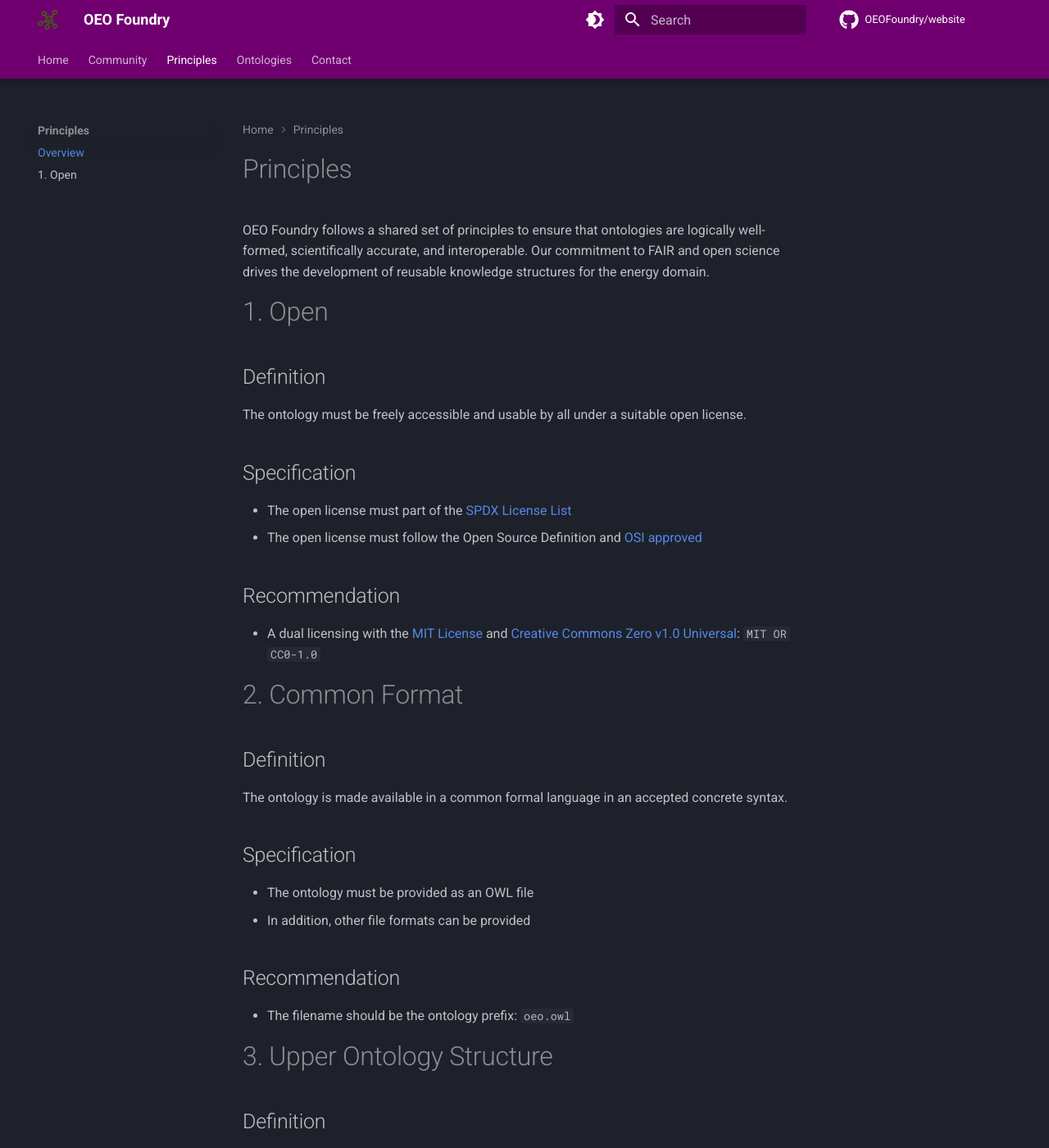
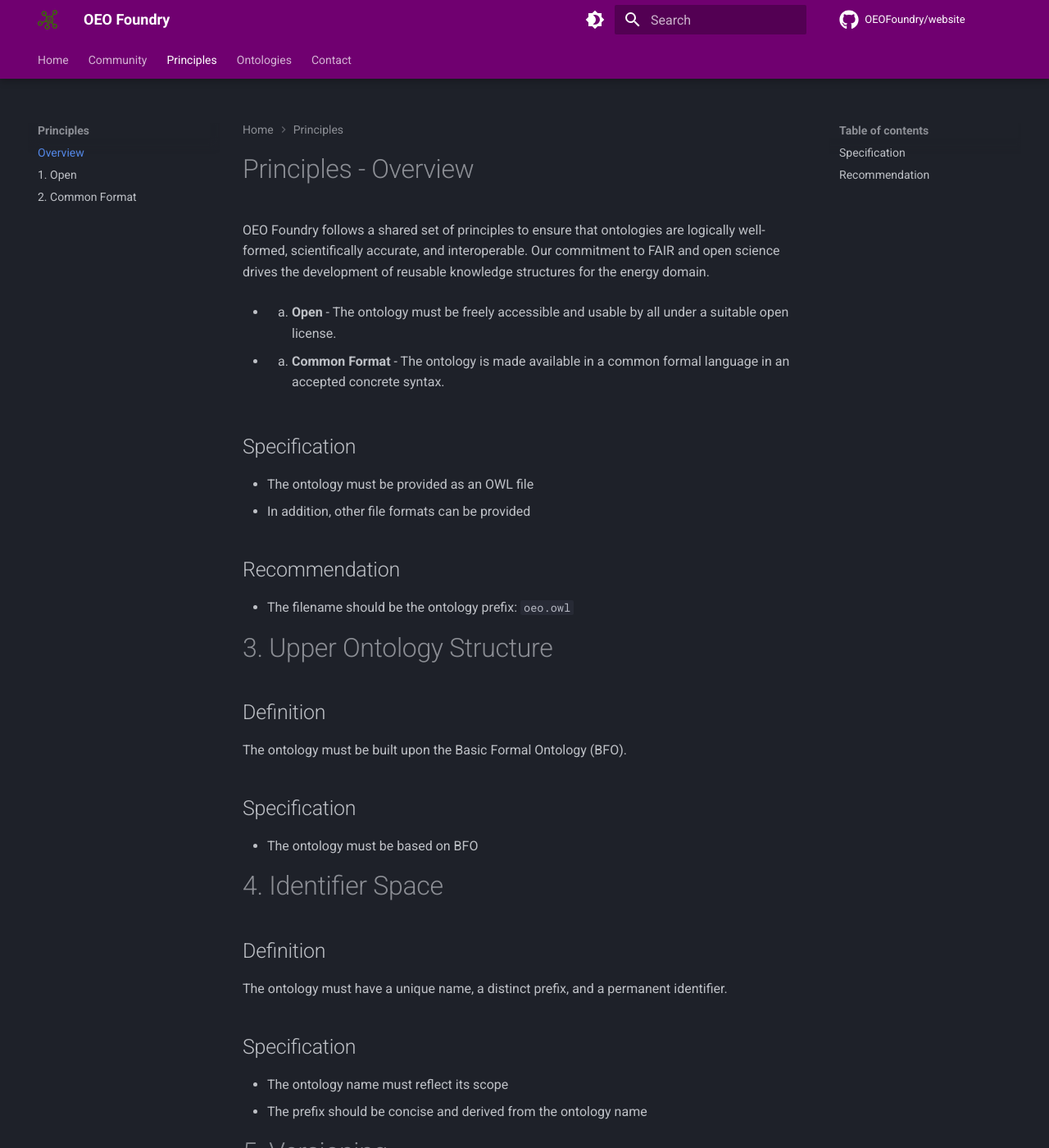
Before and after one commit to ENEROFoundry/ENEROFoundry, an MkDocs documentation site: the page built from docs/principles.md, in a window 1280 px wide and 1400 px high. Shown: the whole window at 82% size. Built offline with MkDocs 1.6.1 and Material for MkDocs 9.7.7, drawn with Linux system fonts in a browser that asks for light colours; comment, search, counter and statistics services are not loaded; the version menu is left out.

Commit message:
Move 2. #4

```diff
--- a/docs/principles.md
+++ b/docs/principles.md
@@ -1,25 +1,10 @@
-# Principles
+# Principles - Overview
 
 OEO Foundry follows a shared set of principles to ensure that ontologies are logically well-formed, scientifically accurate, and interoperable.
 Our commitment to FAIR and open science drives the development of reusable knowledge structures for the energy domain.
 
-# 1. Open
-
-## Definition
-The ontology must be freely accessible and usable by all under a suitable open license.
-
-## Specification
-- The open license must part of the [SPDX License List](https://spdx.org/licenses/)
-- The open license must follow the Open Source Definition and [OSI approved](https://opensource.org/licenses)
-
-## Recommendation
-- A dual licensing with the [MIT License](https://opensource.org/license/mit) and [Creative Commons Zero v1.0 Universal](https://creativecommons.org/publicdomain/zero/1.0/): `MIT OR CC0-1.0`
-
-
-# 2. Common Format
-
-## Definition
-The ontology is made available in a common formal language in an accepted concrete syntax.
+- 1. **Open** - The ontology must be freely accessible and usable by all under a suitable open license.
+- 2. **Common Format** - The ontology is made available in a common formal language in an accepted concrete syntax.
 
 ## Specification
 - The ontology must be provided as an OWL file
--- a/mkdocs.yml
+++ b/mkdocs.yml
@@ -77,5 +77,6 @@ nav:
   - Principles:
       - Overview: principles.md
       - 1. Open: principles/1_open.md
+      - 2. Common Format: principles/2_format.md
   - Ontologies: ontologies.md
   - Contact: contact.md
```
Also changed, not shown: docs/principles/1_open.md (+1 -1 lines), docs/principles/2_format.md (added, +11 -0 lines).
